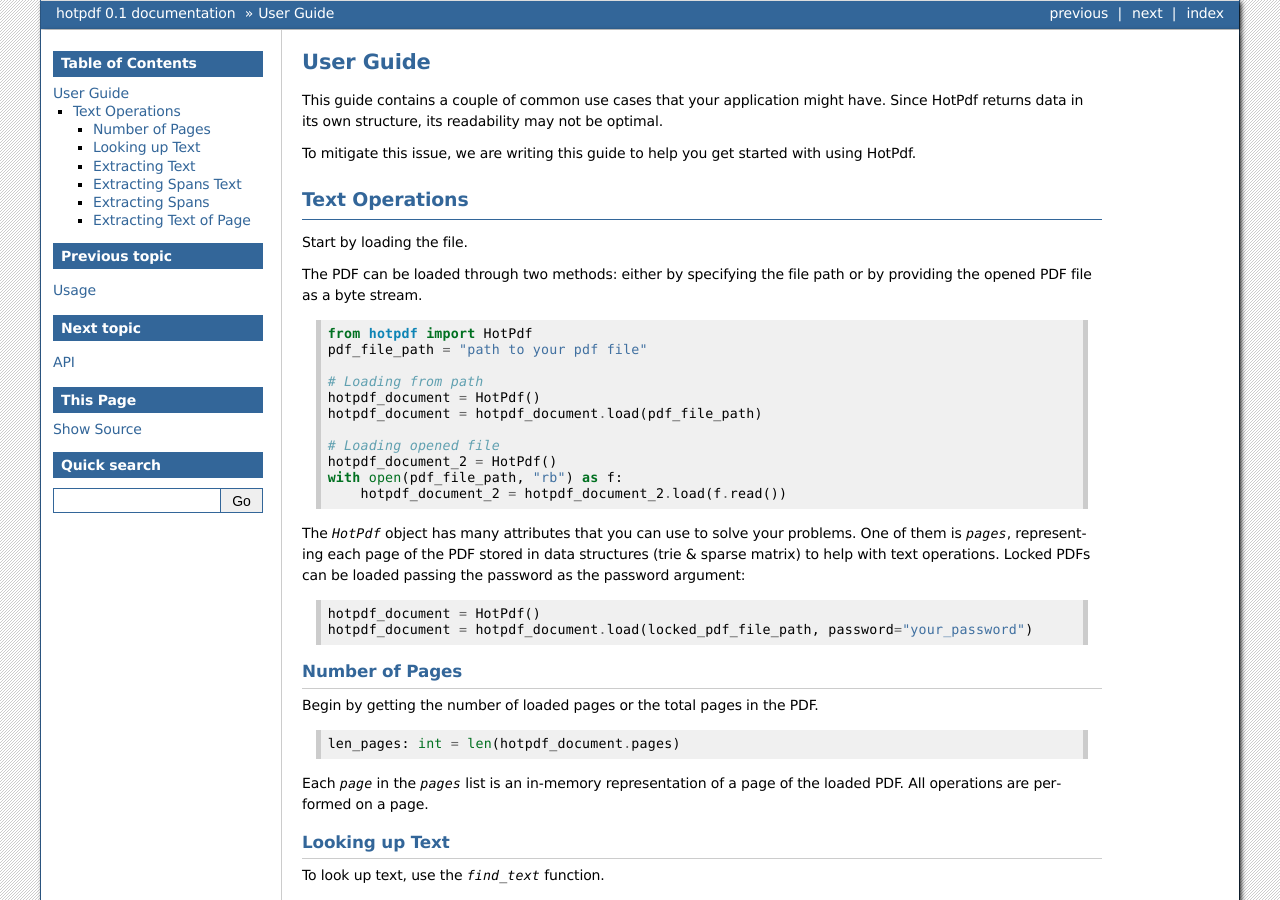
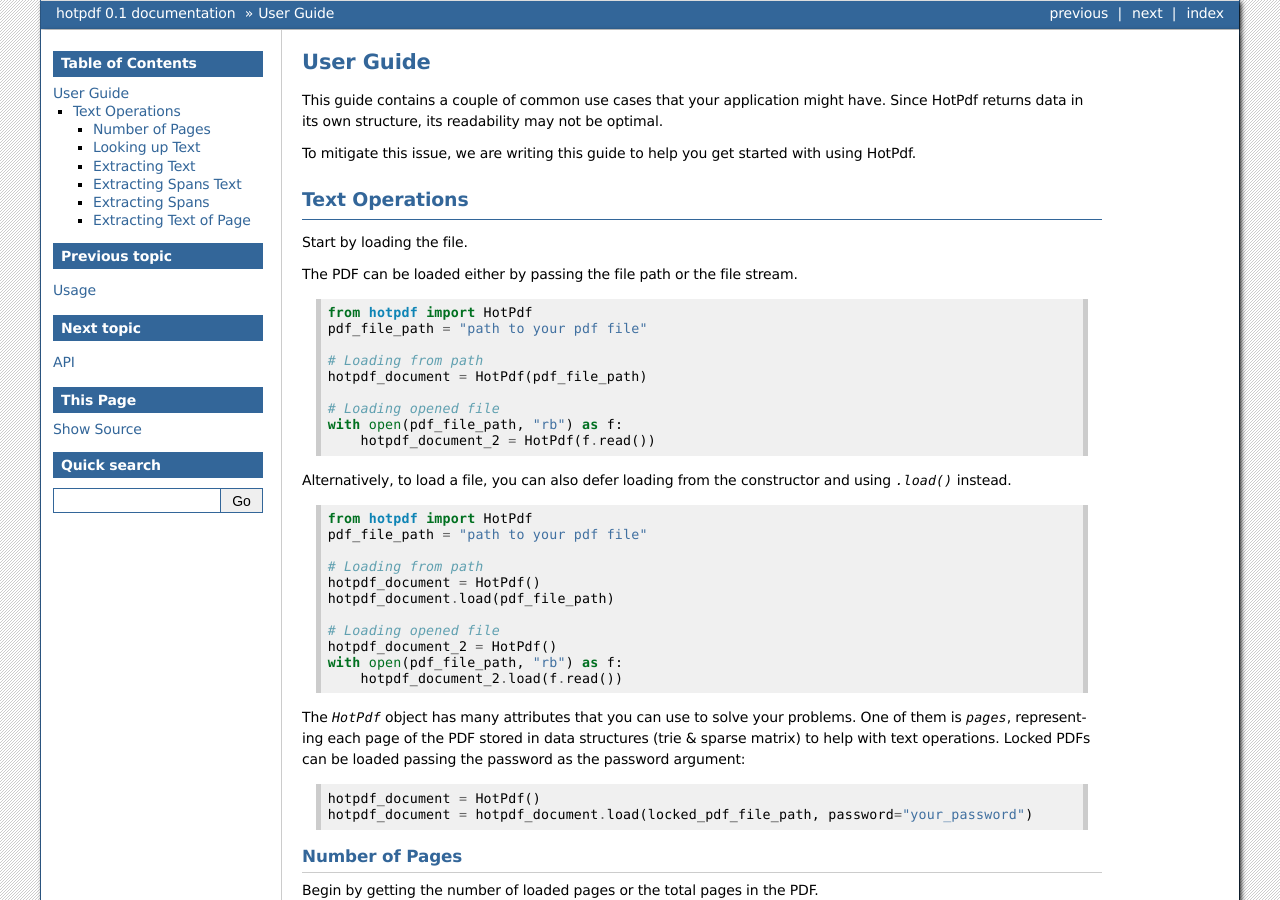
Before and after one commit to weareprestatech/hotpdf, a Sphinx documentation site: the page built from docs/source/guide.rst, in a window 1280 px wide and 900 px high. Built offline with Sphinx 7.4.7, drawn with Linux system fonts in a browser that asks for light colours.

Commit message:
docs: Add loading from constructor doc

```diff
--- a/docs/source/generated/hotpdf.processor.rst
+++ b/docs/source/generated/hotpdf.processor.rst
@@ -13,7 +13,7 @@ hotpdf.processor
 
    .. autosummary::
 
-      generate_xml_file
+      process
 
 
 
--- a/docs/source/guide.rst
+++ b/docs/source/guide.rst
@@ -11,7 +11,21 @@ Text Operations
 
 Start by loading the file.
 
-The PDF can be loaded through two methods: either by specifying the file path or by providing the opened PDF file as a byte stream.
+The PDF can be loaded either by passing the file path or the file stream.
+
+.. code-block:: python
+
+    from hotpdf import HotPdf
+    pdf_file_path = "path to your pdf file"
+
+    # Loading from path
+    hotpdf_document = HotPdf(pdf_file_path)
+
+    # Loading opened file
+    with open(pdf_file_path, "rb") as f:
+        hotpdf_document_2 = HotPdf(f.read())
+
+Alternatively, to load a file, you can also defer loading from the constructor and using `.load()` instead.
 
 .. code-block:: python
 
```
Also changed, not shown: other parts of docs/source/guide.rst (+3 -2 lines), README.md (+3 -7 lines), docs/source/usage.rst (+18 -9 lines).
